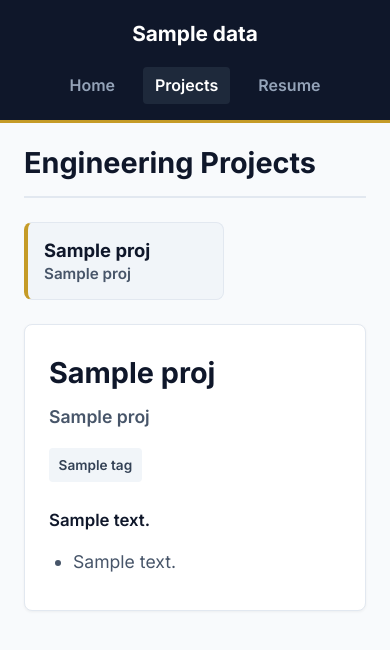
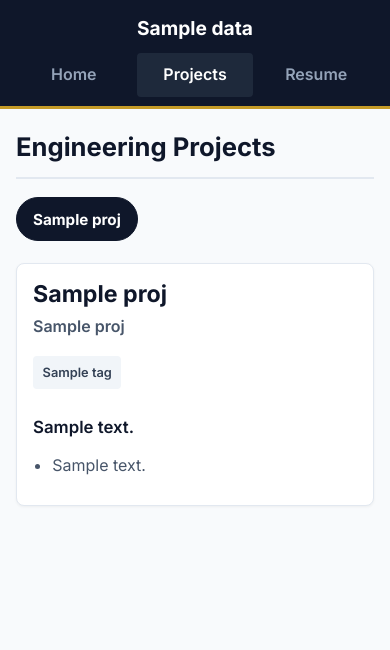
Before and after one commit to AndrewVoelkerding/AndrewVoelkerding, a Python web app: template templates/projects.html in a window 390 px wide. Shown: the top 650 px of the page. Run offline with Jinja, Linux system fonts and the light colour scheme; the template is opened without the code that fills it: most values are stand-ins (such as "Sample title", 1, 10 or a date in 2020).

Commit message:
Enhance mobile layout and add theme color
Added theme color meta tag and improved mobile layout styles.

```diff
--- a/templates/projects.html
+++ b/templates/projects.html
@@ -3,7 +3,10 @@
 <head>
     <meta charset="UTF-8">
     <meta name="viewport" content="width=device-width, initial-scale=1.0">
+    <meta name="theme-color" content="#0F172A">
     <title>Projects | {{ data.name }}</title>
+    <link rel="preconnect" href="https://fonts.googleapis.com">
+    <link rel="preconnect" href="https://fonts.gstatic.com" crossorigin>
     <link href="https://fonts.googleapis.com/css2?family=Inter:wght@300;400;600;700&display=swap" rel="stylesheet">
     <style>
         :root {
@@ -22,8 +25,11 @@
             font-family: 'Inter', sans-serif;
         }
 
+        html { -webkit-text-size-adjust: 100%; text-size-adjust: 100%; }
+
         /* INCREASED GLOBAL BASE FONT SIZE slightly for better readability */
         body {
+            overflow-wrap: break-word;
             background-color: var(--bg-main);
             color: var(--text-dark);
             line-height: 1.7;
@@ -176,36 +182,91 @@
            if the screen is narrower than 768px.
            ========================================= */
         @media (max-width: 768px) {
-            /* 1. Stack the navigation bar vertically */
+            /* 1. Navigation: logo on top, three equal full-height tap targets below */
             nav {
                 flex-direction: column;
-                gap: 1rem;
-                padding: 1rem;
+                gap: 0.5rem;
+                padding: 0.75rem 1rem 0.6rem;
+            }
+            nav .logo { font-size: 1.2rem; }
+            nav .nav-links { width: 100%; gap: 0.35rem; }
+            nav .nav-links a {
+                flex: 1;
+                display: flex;
+                align-items: center;
+                justify-content: center;
+                min-height: 44px;
+                padding: 0.3rem 0.5rem;
             }
 
-            /* 2. Stack the layout (Tabs on top, Project on bottom) */
+            .container { margin: 1rem auto; padding: 0 1rem; }
+            h1.page-title { font-size: 1.6rem; margin-bottom: 1rem; }
+
+            /* 2. Stack: tab strip on top, project below.
+                  flex-wrap MUST be nowrap here - a wrapping column container sizes itself to the
+                  widest item (all 7 tabs in a row), which is what made the whole page ~1470px wide. */
             .projects-wrapper {
                 flex-direction: column;
-                gap: 1rem;
+                flex-wrap: nowrap;
+                gap: 0.85rem;
             }
 
-            /* 3. Make tabs scroll horizontally instead of stacking vertically */
+            /* 3. Tabs become a swipeable strip of pills that bleeds to the screen edges */
             .project-tabs {
+                flex: none;
+                min-width: 0;
                 flex-direction: row;
+                gap: 0.5rem;
                 overflow-x: auto;
-                padding-bottom: 0.5rem;
+                overscroll-behavior-x: contain;
+                scroll-snap-type: x proximity;
+                scrollbar-width: none;
+                -webkit-overflow-scrolling: touch;
+                margin: 0 -1rem;
+                padding: 0.15rem 1rem 0.5rem;
             }
+            .project-tabs::-webkit-scrollbar { display: none; }
             .tab-btn {
-                min-width: 200px; /* Keeps tabs looking like cards when scrolling */
+                flex: none;
+                min-width: 0;
+                min-height: 44px;
+                padding: 0.5rem 1rem;
+                border-radius: 999px;
+                font-weight: 600;
+                scroll-snap-align: center;
             }
+            .tab-btn h3 { font-size: 0.95rem; white-space: nowrap; }
+            .tab-btn p { display: none; } /* subtitle is repeated in the project card below */
+            .tab-btn.active {
+                border: 1px solid #0F172A;
+                background: #0F172A;
+            }
+            .tab-btn.active h3 { color: #FFFFFF; }
 
-            /* 4. Adjust margins and text size for small screens */
-            .container {
-                margin: 1rem auto;
+            /* 4. Project card: let it size to its content (flex: 2 collapses it to 0 height in a column) */
+            .project-display { flex: none; min-width: 0; padding: 1rem; }
+
+            /* Frame height follows the current photo (JS sets it, clamped between 4:3-portrait and 16:9) so
+               portrait screenshots aren't shrunk into a wide, short box. 16:9 is the no-JS / pre-JS default. */
+            .carousel { width: 100%; margin-bottom: 1rem; touch-action: pan-y pinch-zoom; aspect-ratio: 16 / 9; transition: height 0.3s ease; }
+            .carousel-track { height: 100%; }
+            .carousel .project-img { aspect-ratio: auto; height: 100%; }
+            .carousel-btn { width: 2.75rem; height: 2.75rem; }
+            .carousel-btn.prev { left: 0.5rem; }
+            .carousel-btn.next { right: 0.5rem; }
+            .carousel-dots { gap: 0.75rem; bottom: 0.5rem; }
+            .dot {
+                position: relative;
+                background: rgba(255, 255, 255, 0.9);
+                box-shadow: 0 0 0 1px rgba(15, 23, 42, 0.45);
             }
-            h1.page-title {
-                font-size: 1.8rem;
-            }
+            .dot.active { background: var(--purdue-gold); }
+            .dot::after { content: ''; position: absolute; inset: -0.8rem -0.4rem; } /* bigger tap area */
+
+            .project-content h2 { font-size: 1.45rem; line-height: 1.25; }
+            .project-content .subtitle { font-size: 1rem; }
+            .tag { font-size: 0.8rem; }
+            .project-content ul { font-size: 1rem; line-height: 1.6; padding-left: 1.2rem; }
         }
     </style>
 </head>
@@ -235,6 +296,7 @@
 
             <div class="project-display">
                 {% for proj in data.projects %}
+                {% set first_proj = loop.first %}
                 <div id="proj-{{ loop.index }}" class="project-content {% if loop.first %}active{% endif %}">
                     {# accepts a string or a list in either "image" or "images" #}
                     {% set src = proj.images or proj.image or [] %}
@@ -243,7 +305,7 @@
                     <div class="carousel" data-index="0">
                         <div class="carousel-track">
                             {% for img in imgs %}
-                            <img src="{{ url_for('static', filename='images/' + img) }}" alt="{{ proj.title }} - photo {{ loop.index }} of {{ imgs|length }}" class="project-img" onerror="this.onerror=null; this.src='https://placehold.co/600x320?text=Project+Photo+Placeholder';">
+                            <img src="{{ url_for('static', filename='images/' + img) }}" alt="{{ proj.title }} - photo {{ loop.index }} of {{ imgs|length }}" class="project-img" loading="{% if first_proj and loop.first %}eager{% else %}lazy{% endif %}" decoding="async" onerror="this.onerror=null; this.src='https://placehold.co/600x320?text=Project+Photo+Placeholder';">
                             {% endfor %}
                         </div>
                         {% if imgs|length > 1 %}
@@ -293,6 +355,26 @@
             // Show selected project and activate tab button
             document.getElementById(projId).classList.add('active');
             btnElement.classList.add('active');
+            fitCarousel(document.querySelector('#' + projId + ' .carousel'));
+
+            // On phones the tabs are a horizontal strip: center the one that was just chosen
+            const strip = btnElement.parentElement;
+            if (strip.scrollWidth > strip.clientWidth) {
+                const slack = (strip.clientWidth - btnElement.offsetWidth) / 2;
+                const delta = btnElement.getBoundingClientRect().left - strip.getBoundingClientRect().left - slack;
+                const calm = window.matchMedia('(prefers-reduced-motion: reduce)').matches;
+                strip.scrollBy({ left: delta, behavior: calm ? 'auto' : 'smooth' });
+            }
+        }
+
+        // Phones: size the frame to the current photo (portrait shots get a taller frame, capped at 3:4)
+        function fitCarousel(c) {
+            if (!c) return;
+            if (!window.matchMedia('(max-width: 768px)').matches) { c.style.height = ''; return; }
+            const img = c.querySelectorAll('.project-img')[+c.dataset.index];
+            if (!img || !img.naturalWidth || !c.clientWidth) return;
+            const ratio = Math.min(16 / 9, Math.max(0.75, img.naturalWidth / img.naturalHeight));
+            c.style.height = Math.round(c.clientWidth / ratio) + 'px';
         }
 
         function showSlide(carousel, i) {
@@ -301,6 +383,7 @@
             carousel.dataset.index = i;
             carousel.querySelector('.carousel-track').style.transform = 'translateX(' + (-100 * i) + '%)';
             carousel.querySelectorAll('.dot').forEach((d, k) => d.classList.toggle('active', k === i));
+            fitCarousel(carousel);
         }
         function moveCarousel(btn, step) {
             const c = btn.closest('.carousel');
@@ -308,15 +391,24 @@
         }
         function goToSlide(btn, i) { showSlide(btn.closest('.carousel'), i); }
 
+        // Re-fit whenever a photo finishes loading, and when the window changes size / rotates
+        document.querySelectorAll('.project-img').forEach(img => {
+            img.addEventListener('load', () => fitCarousel(img.closest('.carousel')));
+        });
+        window.addEventListener('resize', () => fitCarousel(document.querySelector('.project-content.active .carousel')));
+        fitCarousel(document.querySelector('.project-content.active .carousel'));
+
         // Swipe left/right on touch screens
         document.querySelectorAll('.carousel').forEach(c => {
-            let x0 = null;
-            c.addEventListener('touchstart', e => { x0 = e.touches[0].clientX; }, { passive: true });
+            let x0 = null, y0 = null;
+            c.addEventListener('touchstart', e => { x0 = e.touches[0].clientX; y0 = e.touches[0].clientY; }, { passive: true });
             c.addEventListener('touchend', e => {
                 if (x0 === null) return;
                 const dx = e.changedTouches[0].clientX - x0;
+                const dy = e.changedTouches[0].clientY - y0;
                 x0 = null;
-                if (Math.abs(dx) > 40) showSlide(c, +c.dataset.index + (dx < 0 ? 1 : -1));
+                // only a mostly-horizontal swipe changes the photo (so scrolling the page past it doesn't)
+                if (Math.abs(dx) > 40 && Math.abs(dx) > Math.abs(dy) * 1.5) showSlide(c, +c.dataset.index + (dx < 0 ? 1 : -1));
             });
         });
     </script>
```
